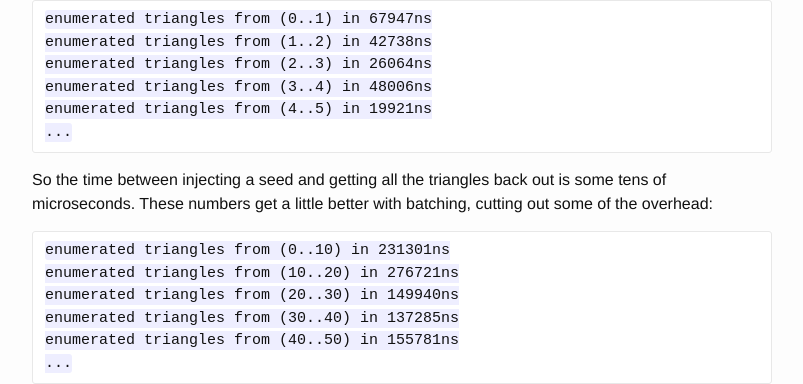
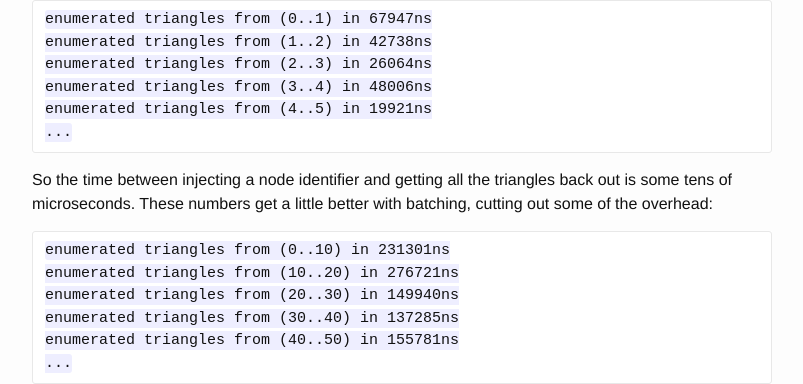
Before and after one commit to frankmcsherry/frankmcsherry.github.io, a Jekyll site: the page built from _posts/2015-04-10-genericjoin.md, in a window 1280 px wide and 900 px high, scrolled down 10104 px. Shown: the part 89-473 px from the top of the window, without its empty margins (238-1041 px from the left). Built offline with Jekyll 4.4.1, drawn with Linux system fonts in a browser that asks for light colours; formulas are drawn with MathJax 3.

```diff
--- a/_posts/2015-04-10-genericjoin.md
+++ b/_posts/2015-04-10-genericjoin.md
@@ -385,7 +385,7 @@
     enumerated triangles from (4..5) in 19921ns
     ...
 
-So the time between injecting a seed and getting all the triangles back out is some tens of microseconds.
+So the time between injecting a node identifier and getting all the triangles back out is some tens of microseconds.
 These numbers get a little better with batching, cutting out some of the overhead:
 
     enumerated triangles from (0..10) in 231301ns
```
Also changed, not shown: 2 other files.
